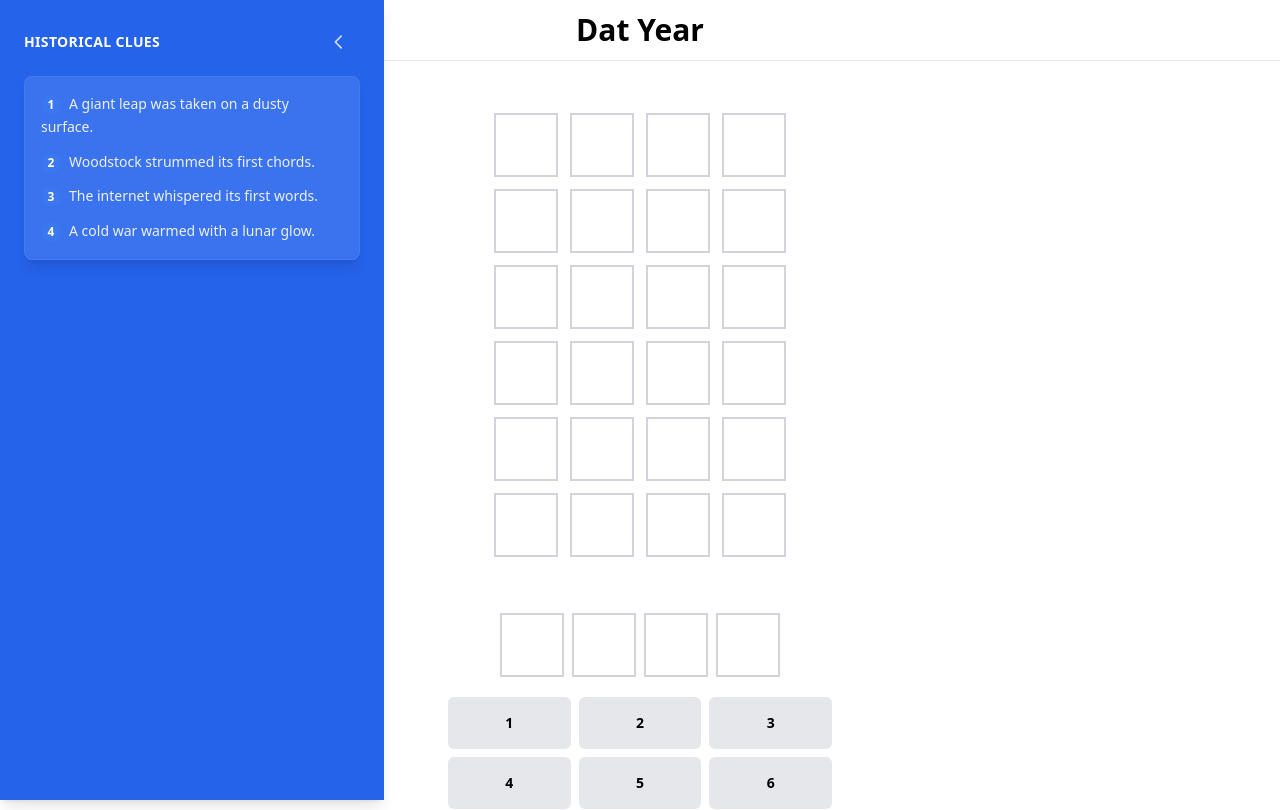
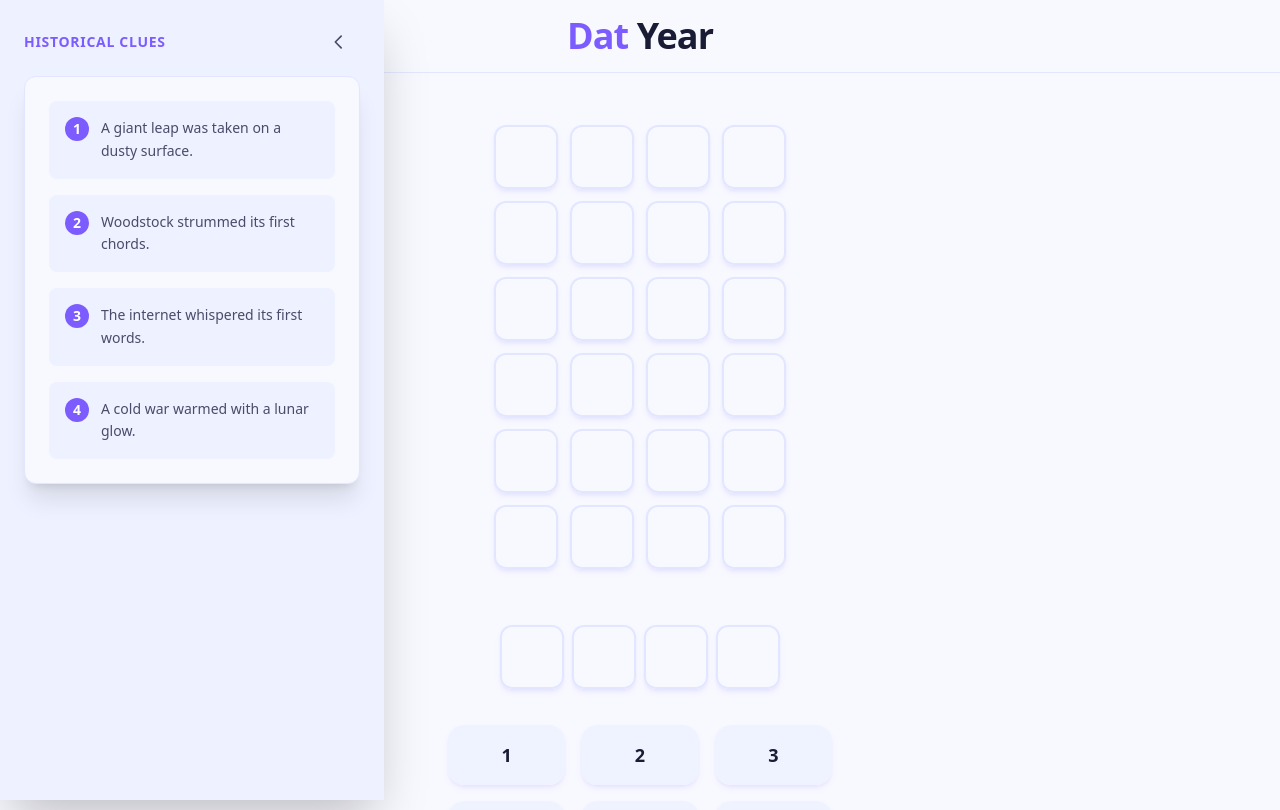
Before and after one commit to gpetiot/guess-year-js, a React (Vite) app: page / in a window 1280 px wide. Shown: the top 810 px of the page. Built offline with nearby package versions, Linux system fonts and the light colour scheme.

Commit message:
Style(theme): implement unique design system with glass effects and enhanced animations

```diff
--- a/src/App.tsx
+++ b/src/App.tsx
@@ -39,22 +39,22 @@ const GameContent = () => {
   }, [gameStatus]);
 
   return (
-    <div className="relative min-h-screen bg-white dark:bg-gray-900">
+    <div className="relative min-h-screen bg-bg text-text">
       {/* Side Panel */}
       <div
-        className={`fixed left-0 top-0 z-10 h-full transform bg-blue-600 shadow-lg transition-all duration-300 ease-in-out dark:bg-blue-700 ${
+        className={`fixed left-0 top-0 z-10 h-full transform bg-bg-secondary shadow-2xl transition-all duration-300 ease-in-out ${
           isCluesPanelOpen ? 'w-[30%] translate-x-0' : 'w-0 -translate-x-full'
         }`}
       >
         <div className="h-full overflow-hidden">
           <div className="flex h-full flex-col p-6">
             <div className="mb-4 flex items-center justify-between">
-              <h2 className="text-sm font-semibold uppercase tracking-wide text-white">
+              <h2 className="text-sm font-semibold uppercase tracking-wider text-primary">
                 Historical Clues
               </h2>
               <button
                 onClick={() => setIsCluesPanelOpen(false)}
-                className="rounded p-2 text-white/80 hover:bg-blue-500 dark:hover:bg-blue-600"
+                className="rounded-lg p-2 text-text-secondary transition-colors hover:bg-bg-tertiary"
                 aria-label="Close panel"
               >
                 <svg className="h-5 w-5" fill="none" viewBox="0 0 24 24" stroke="currentColor">
@@ -67,7 +67,7 @@ const GameContent = () => {
                 </svg>
               </button>
             </div>
-            <div className="text-white">
+            <div className="text-text">
               {currentPuzzle && <ClueList clues={currentPuzzle.clues} />}
             </div>
           </div>
@@ -77,7 +77,7 @@ const GameContent = () => {
       {/* Toggle Button (Outside Panel) */}
       <button
         onClick={() => setIsCluesPanelOpen(true)}
-        className={`fixed left-0 top-1/2 z-20 -translate-y-1/2 rounded-r bg-blue-600 p-2 text-white/80 shadow-md hover:bg-blue-500 dark:bg-blue-700 dark:hover:bg-blue-600 ${
+        className={`fixed left-0 top-1/2 z-20 -translate-y-1/2 rounded-r-lg bg-bg-secondary p-2 text-text-secondary shadow-lg transition-colors hover:bg-bg-tertiary ${
           isCluesPanelOpen ? 'hidden' : 'block'
         }`}
         aria-label="Open panel"
@@ -89,9 +89,11 @@ const GameContent = () => {
 
       {/* Main Content */}
       <div className="flex min-h-screen flex-col items-center">
-        <header className="w-full border-b dark:border-gray-800">
-          <div className="container mx-auto flex items-center px-4 py-3">
-            <h1 className="flex-1 text-center text-3xl font-bold dark:text-white">Dat Year</h1>
+        <header className="w-full border-b border-bg-tertiary bg-bg">
+          <div className="container mx-auto flex items-center px-4 py-4">
+            <h1 className="flex-1 text-center text-4xl font-bold tracking-tight">
+              <span className="text-primary">Dat</span> <span className="text-text">Year</span>
+            </h1>
           </div>
         </header>
 
@@ -107,14 +109,19 @@ const GameContent = () => {
               />
 
               {gameStatus !== 'playing' && (
-                <div className="w-full space-y-4 rounded-lg bg-gray-100 p-6 text-center dark:bg-gray-800">
-                  <p className="text-xl font-bold dark:text-white">
+                <div className="w-full space-y-6 rounded-2xl bg-bg-secondary p-8 text-center shadow-xl">
+                  <p className="text-2xl font-bold text-text">
                     {gameStatus === 'won' ? '🎉 Congratulations!' : '😔 Better luck next time!'}
                   </p>
-                  <p className="dark:text-white">The year was: {currentPuzzle.year}</p>
-                  <p className="text-lg font-semibold dark:text-white">Score: {score}</p>
+                  <p className="text-lg text-text-secondary">The year was: {currentPuzzle.year}</p>
+                  <div className="flex items-center justify-center gap-2">
+                    <div className="rounded-lg bg-bg-tertiary px-6 py-3">
+                      <p className="text-sm font-medium text-text-secondary">Score</p>
+                      <p className="text-3xl font-bold text-primary">{score}</p>
+                    </div>
+                  </div>
                   <div className="space-y-4">
-                    <p className="text-sm text-gray-600 dark:text-gray-400">Share your result:</p>
+                    <p className="text-sm text-text-secondary">Share your result:</p>
                     <ShareButtons shareText={generateShareText(guesses, gameStatus === 'won')} />
                   </div>
                 </div>
--- a/src/components/ClueList.tsx
+++ b/src/components/ClueList.tsx
@@ -4,18 +4,19 @@ interface ClueListProps {
 
 export const ClueList = ({ clues }: ClueListProps) => {
   return (
-    <div className="rounded-lg border border-blue-400/20 bg-white/10 shadow-lg backdrop-blur-sm">
-      <div className="p-4">
-        <div className="space-y-3">
-          {clues.map((clue, index) => (
-            <p key={index} className="text-sm leading-relaxed text-white/90">
-              <span className="mr-2 inline-flex h-5 w-5 items-center justify-center rounded-full bg-blue-500/30 text-xs font-semibold text-white">
-                {index + 1}
-              </span>
-              {clue}
-            </p>
-          ))}
-        </div>
+    <div className="rounded-xl border border-bg-tertiary bg-bg p-6 shadow-xl">
+      <div className="space-y-4">
+        {clues.map((clue, index) => (
+          <div
+            key={index}
+            className="flex items-start gap-3 rounded-lg bg-bg-secondary p-4 transition-colors hover:bg-bg-tertiary"
+          >
+            <span className="flex h-6 w-6 shrink-0 items-center justify-center rounded-full bg-primary text-sm font-semibold text-white">
+              {index + 1}
+            </span>
+            <p className="text-sm leading-relaxed text-text-secondary">{clue}</p>
+          </div>
+        ))}
       </div>
     </div>
   );
--- a/src/styles/game.css
+++ b/src/styles/game.css
@@ -1,64 +1,139 @@
 @keyframes flip {
   0% {
-    transform: rotateX(0);
+    transform: rotateX(0) scale(1);
+    opacity: 0.5;
+  }
+  50% {
+    transform: rotateX(180deg) scale(1.1);
+    opacity: 0.8;
   }
   100% {
-    transform: rotateX(360deg);
+    transform: rotateX(360deg) scale(1);
+    opacity: 1;
   }
 }
 
 @keyframes shake {
   0%,
   100% {
-    transform: translateX(0);
+    transform: translateX(0) rotate(0);
   }
-  25% {
-    transform: translateX(-5px);
+  20% {
+    transform: translateX(-4px) rotate(-2deg);
   }
-  75% {
-    transform: translateX(5px);
+  40% {
+    transform: translateX(4px) rotate(2deg);
+  }
+  60% {
+    transform: translateX(-4px) rotate(-1deg);
+  }
+  80% {
+    transform: translateX(4px) rotate(1deg);
+  }
+}
+
+@keyframes glow {
+  0%,
+  100% {
+    filter: drop-shadow(0 0 3px rgba(124, 92, 255, 0.4));
+    transform: scale(1);
+  }
+  50% {
+    filter: drop-shadow(0 0 12px rgba(124, 92, 255, 0.6));
+    transform: scale(1.02);
+  }
+}
+
+@keyframes slideIn {
+  from {
+    transform: translateY(30px) scale(0.95);
+    opacity: 0;
+  }
+  to {
+    transform: translateY(0) scale(1);
+    opacity: 1;
   }
 }
 
 .digit-tile {
-  @apply m-1 flex h-16 w-16 items-center justify-center border-2 text-2xl font-bold;
+  @apply m-1 flex h-16 w-16 items-center justify-center rounded-xl border-2 text-2xl font-bold;
   perspective: 1000px;
   transform-style: preserve-3d;
+  transition: all 0.4s cubic-bezier(0.4, 0, 0.2, 1);
+  animation: slideIn 0.4s cubic-bezier(0.4, 0, 0.2, 1) forwards;
+  backdrop-filter: blur(8px);
+  box-shadow:
+    0 4px 6px -1px rgba(124, 92, 255, 0.1),
+    0 2px 4px -1px rgba(124, 92, 255, 0.06),
+    inset 0 1px 0 rgba(255, 255, 255, 0.1);
+}
+
+.digit-tile:hover {
+  transform: translateY(-2px) scale(1.05);
 }
 
 .digit-tile.correct {
-  @apply border-green-500 bg-green-500 text-white;
-  animation: flip 0.5s ease-in-out;
+  @apply border-success bg-success text-white;
+  animation: flip 0.8s cubic-bezier(0.4, 0, 0.2, 1);
+  box-shadow:
+    0 0 20px rgba(52, 211, 153, 0.4),
+    inset 0 1px 0 rgba(255, 255, 255, 0.2);
 }
 
 .digit-tile.partial {
-  @apply border-yellow-500 bg-yellow-500 text-white;
-  animation: flip 0.5s ease-in-out;
+  @apply border-warning bg-warning text-white;
+  animation: flip 0.8s cubic-bezier(0.4, 0, 0.2, 1);
+  box-shadow:
+    0 0 20px rgba(251, 191, 36, 0.4),
+    inset 0 1px 0 rgba(255, 255, 255, 0.2);
 }
 
 .digit-tile.incorrect {
-  @apply border-gray-500 bg-gray-500 text-white;
-  animation: flip 0.5s ease-in-out;
+  @apply border-error bg-error text-white;
+  animation: flip 0.8s cubic-bezier(0.4, 0, 0.2, 1);
+  box-shadow:
+    0 0 20px rgba(251, 113, 133, 0.4),
+    inset 0 1px 0 rgba(255, 255, 255, 0.2);
 }
 
 .digit-tile.empty {
-  @apply border-gray-300;
+  @apply border-bg-tertiary bg-bg/80 text-text;
+  backdrop-filter: blur(12px);
 }
 
 .digit-tile.current {
-  @apply border-gray-500;
+  @apply border-primary bg-bg/90 text-text;
+  animation: glow 2.5s cubic-bezier(0.4, 0, 0.2, 1) infinite;
 }
 
 .shake {
-  animation: shake 0.5s ease-in-out;
+  animation: shake 0.6s cubic-bezier(0.36, 0, 0.66, 1);
 }
 
 .keyboard {
-  @apply mx-auto mt-4 grid w-full max-w-sm grid-cols-3 gap-2;
+  @apply mx-auto mt-8 grid w-full max-w-sm grid-cols-3 gap-4;
+  perspective: 1200px;
 }
 
 .key {
-  @apply rounded-md px-4 py-4 text-sm font-semibold transition-colors;
-  @apply bg-gray-200 hover:bg-gray-300 active:bg-gray-400;
-  @apply disabled:cursor-not-allowed disabled:opacity-50;
+  @apply rounded-2xl px-4 py-4 text-lg font-semibold transition-all duration-300;
+  @apply bg-bg-secondary/90 text-text backdrop-blur-sm;
+  @apply hover:-translate-y-1 hover:scale-105 hover:bg-primary hover:text-white;
+  @apply active:translate-y-0 active:scale-95 active:bg-primary-hover;
+  @apply disabled:cursor-not-allowed disabled:opacity-50 disabled:hover:translate-y-0 disabled:hover:scale-100;
+  box-shadow:
+    0 4px 6px -1px rgba(124, 92, 255, 0.1),
+    0 2px 4px -1px rgba(124, 92, 255, 0.06),
+    inset 0 1px 0 rgba(255, 255, 255, 0.1);
 }
+
+/* Dark mode enhancements */
+.dark .key {
+  @apply bg-bg-secondary/80 text-text;
+  @apply hover:bg-primary/90 hover:text-white;
+  @apply active:bg-primary-hover/90 active:text-white;
+  box-shadow:
+    0 4px 6px -1px rgba(0, 0, 0, 0.2),
+    0 2px 4px -1px rgba(0, 0, 0, 0.1),
+    inset 0 1px 0 rgba(255, 255, 255, 0.05);
+}
--- a/tailwind.config.js
+++ b/tailwind.config.js
@@ -7,9 +7,22 @@ export default {
   theme: {
     extend: {
       colors: {
-        correct: '#4ade80',
-        partial: '#facc15',
-        incorrect: '#6b7280',
+        'bg': {
+          DEFAULT: '#f8f9ff',      // Soft blue-tinted white
+          secondary: '#eef1ff',    // Light lavender
+          tertiary: '#e2e7ff',     // Deeper lavender
+        },
+        'text': {
+          DEFAULT: '#1a1b35',      // Deep navy
+          secondary: '#4a4b6a',    // Muted navy
+        },
+        'primary': {
+          DEFAULT: '#7c5cff',      // Vibrant purple
+          hover: '#6344eb',        // Deeper purple
+        },
+        'success': '#34d399',      // Mint green
+        'warning': '#fbbf24',      // Warm yellow
+        'error': '#fb7185',        // Coral red
       },
     },
   },
```
